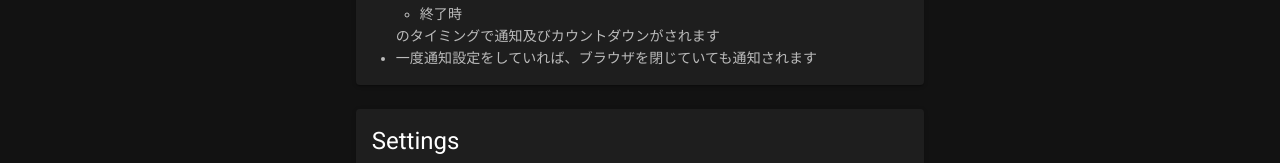
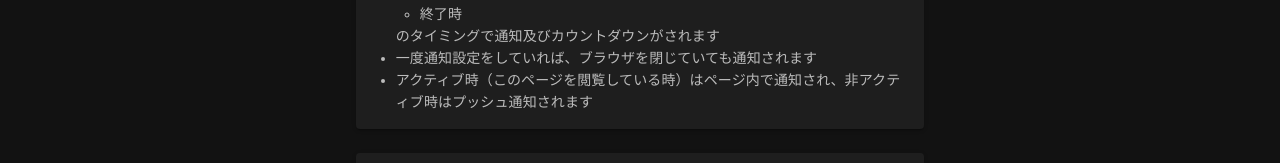
Before and after one commit to rfdnxbro/lt_timer_nuxt, a Nuxt app: page / in a window 1280 px wide. Shown: the part 381-544 px from the top of the page. Built offline with nearby package versions, Linux system fonts and the light colour scheme; no server answers.

Commit message:
:+1: set active Message

```diff
--- a/pages/index.vue
+++ b/pages/index.vue
@@ -1,6 +1,14 @@
 <template>
   <v-row justify="center" align="center">
     <v-col cols="12" sm="8" md="6">
+      <v-overlay :value="!!message">
+        <v-alert
+          dense
+          type="info"
+        >
+          {{ message }}
+        </v-alert>
+      </v-overlay>
       <v-card>
         <v-card-title class="headline">
           LT Timer
@@ -61,6 +69,9 @@
             <li>
               一度通知設定をしていれば、ブラウザを閉じていても通知されます
             </li>
+            <li>
+              アクティブ時（このページを閲覧している時）はページ内で通知され、非アクティブ時はプッシュ通知されます
+            </li>
           </ul>
         </v-card-text>
       </v-card>
@@ -97,7 +108,8 @@ export default {
     return {
       timers: [],
       now_time: null,
-      diff: null
+      diff: null,
+      message: ''
     }
   },
   beforeMount () {
@@ -119,6 +131,10 @@ export default {
       messaging.getToken().then((refreshedToken) => {
         this.postToken(refreshedToken)
       })
+    })
+    messaging.onMessage((payload) => {
+      this.message = '【' + payload.title + '】' + payload.body
+      setTimeout(this.clearMessage, 3000)
     })
   },
   mounted () {
@@ -203,6 +219,9 @@ export default {
       this.timers = response.data
       this.now_time = new Date()
       this.diff = diff
+    },
+    clearMessage () {
+      this.message = ''
     }
   }
 }
```
